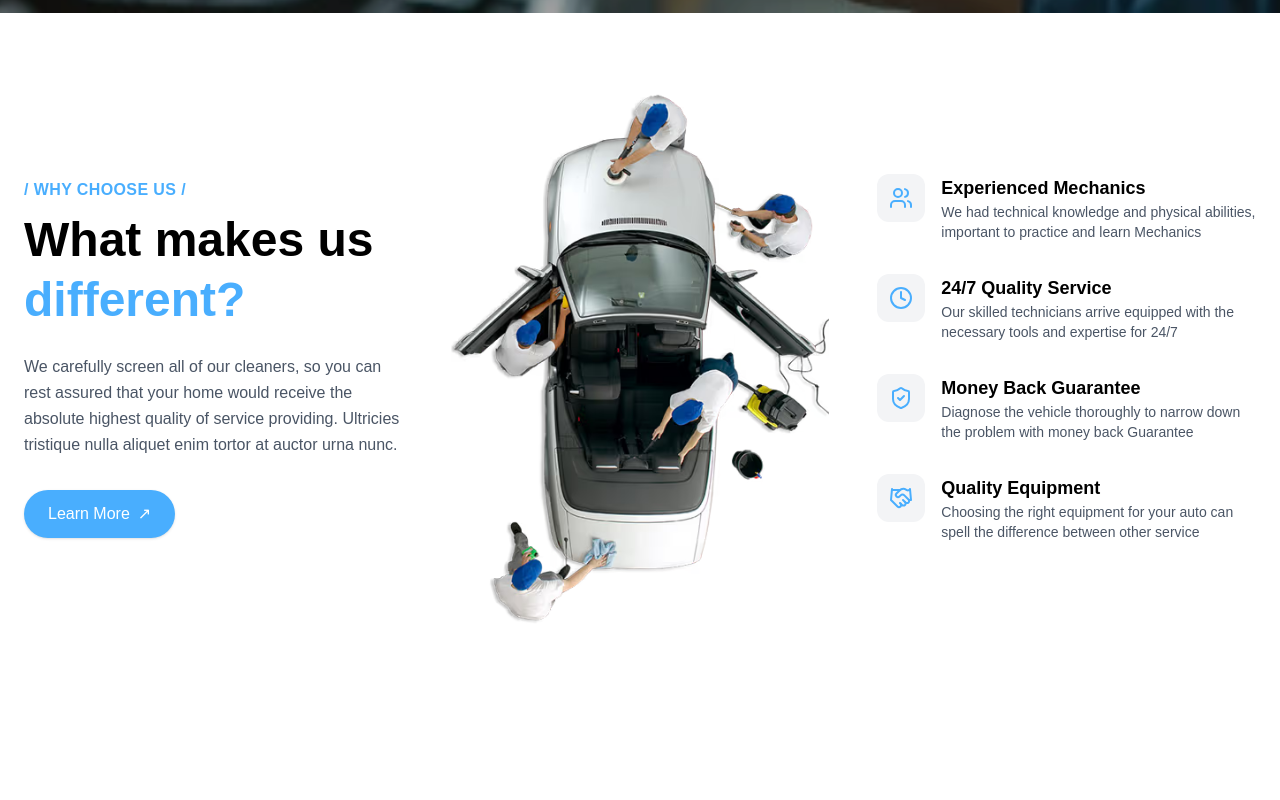
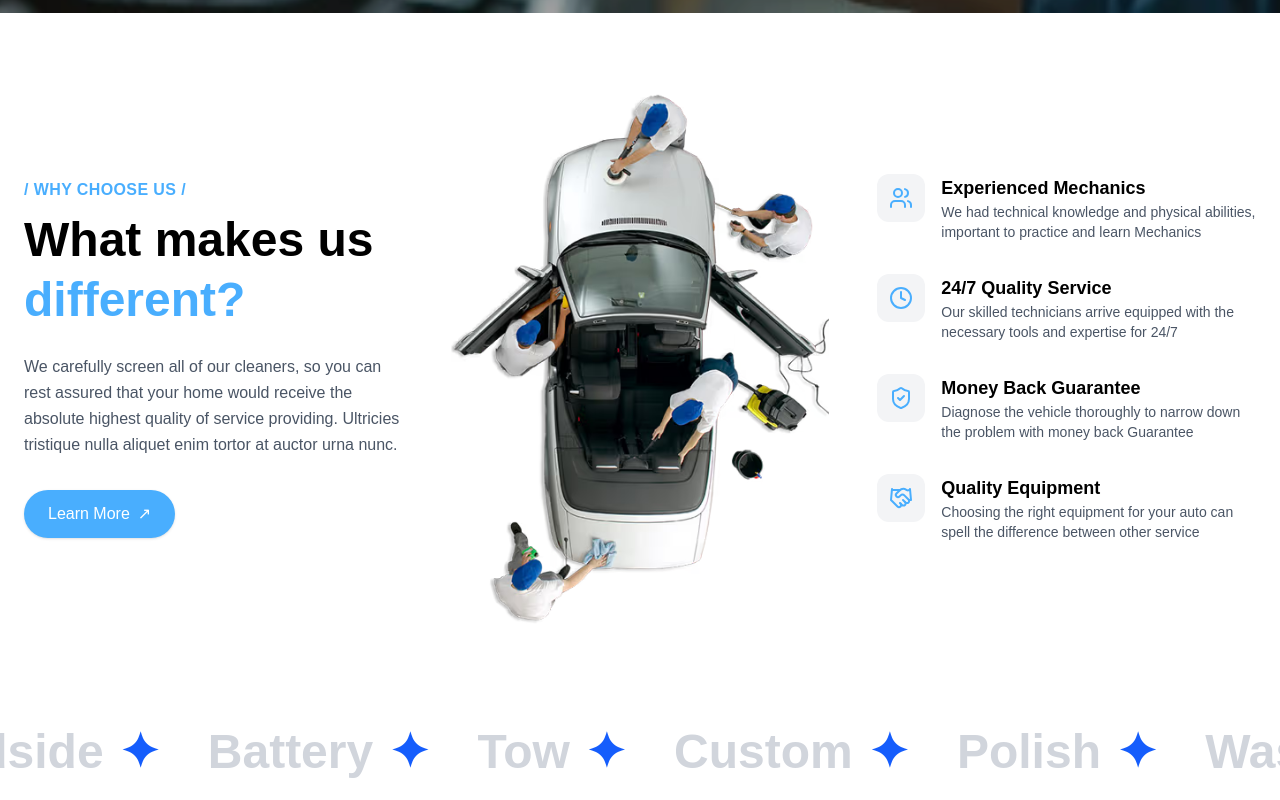
Before and after one commit to shreyamavrick/Vaahan-Suraksha, a React (Vite) app: page / in a window 1280 px wide. Shown: the part 876-1676 px from the top of the page. Before the commit the page ends 1580 px from the top, so only its background shows below. Built offline with nearby package versions, Linux system fonts and the light colour scheme.

Commit message:
Add marquee animation component

```diff
--- a/src/App.jsx
+++ b/src/App.jsx
@@ -1,6 +1,7 @@
 import Navbar from "./components/Navbar";
 import HeroSection from "./components/HeroSection";
 import WhyChooseUs from "./components/WhyChooseUs";
+import MarqueeText from "./components/MarqueeText";
 
 const App = () => {
   return (
@@ -9,6 +10,7 @@ const App = () => {
       {/* <div className="max-w-7xl mx-auto pt-20 px-6"> */}
       <HeroSection />
       <WhyChooseUs />
+      <MarqueeText />
         {/* </div> */}
     </>
   );
--- /dev/null
+++ b/src/components/MarqueeText.jsx
@@ -0,0 +1,26 @@
+// src/components/MarqueeText.jsx
+import React from 'react';
+
+const MarqueeText = () => {
+  const words = ['Repair', 'Roadside', 'Battery', 'Tow', 'Custom', 'Polish', 'Wash', 'Engine'];
+
+  return (
+    <div className="overflow-hidden bg-white py-6">
+      <div className="flex animate-marquee gap-8 min-w-[200%] text-2xl md:text-4xl lg:text-5xl font-bold text-gray-300 whitespace-nowrap">
+        {words.concat(words).map((word, index, arr) => (
+          <span
+            key={index}
+            className="flex items-center hover:text-blue-600 transition-colors duration-300"
+          >
+            {word}
+            {index !== arr.length - 1 && (
+              <span className="mx-4 text-blue-600">✦</span>
+            )}
+          </span>
+        ))}
+      </div>
+    </div>
+  );
+};
+
+export default MarqueeText;
--- a/src/index.css
+++ b/src/index.css
@@ -5,3 +5,10 @@
   font-family: "Poppins", sans-serif;
 
 }
+@keyframes marquee {
+  0% { transform: translateX(0%); }
+  100% { transform: translateX(-50%); }
+}
+.animate-marquee {
+  animation: marquee 20s linear infinite;
+}
--- a/tailwind.config.js
+++ b/tailwind.config.js
@@ -1,19 +1,18 @@
 // tailwind.config.js
-export default {
+module.exports = {
   content: [
-    "./index.html",
-    "./src/**/*.{js,ts,jsx,tsx}",
+    "./src/**/*.{js,jsx,ts,tsx}", // Adjust as per your project structure
   ],
   theme: {
     extend: {
       keyframes: {
-        'slide-in': {
-          '0%': { transform: 'translateX(100%)' },
-          '100%': { transform: 'translateX(0)' },
+        marquee: {
+          '0%': { transform: 'translateX(0%)' },
+          '100%': { transform: 'translateX(-50%)' }, // Moves left by 50% of container width
         },
       },
       animation: {
-        'slide-in': 'slide-in 0.4s ease-out forwards',
+        marquee: 'marquee 20s linear infinite',
       },
     },
   },
```
